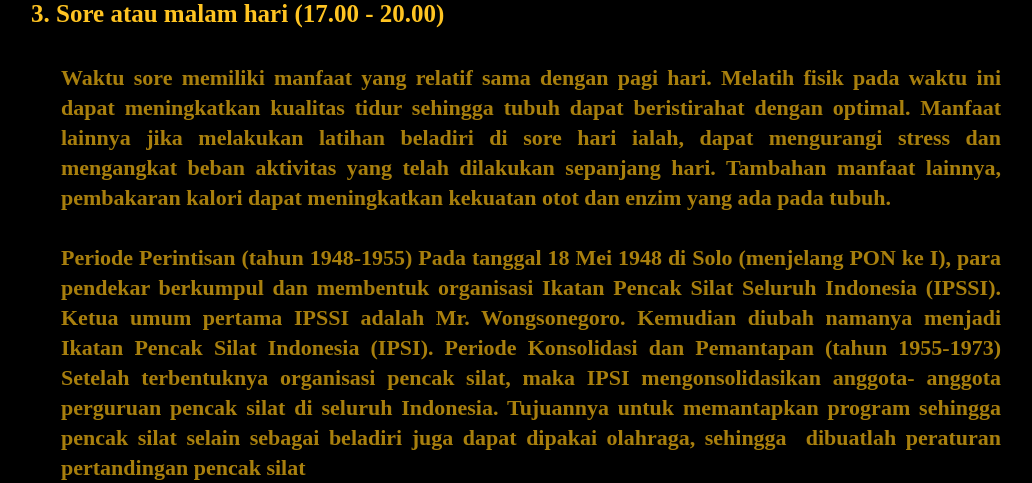
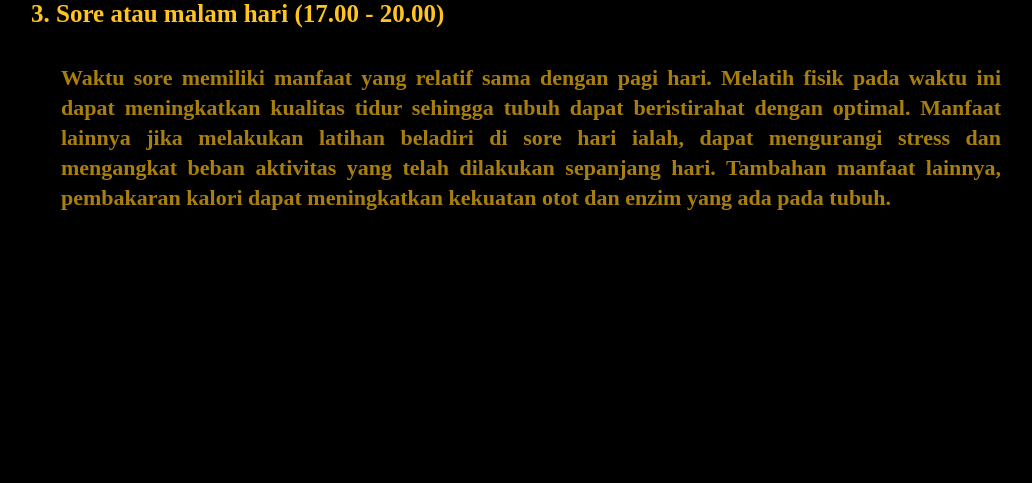
Before and after one commit to Fandii21/Pencaks, a Flask app: page /waktu_sehat in a window 1280 px wide. Shown: the part 1405-1888 px from the top of the page, without its empty margins (109-1141 px from the left). After the commit the page ends 1615 px from the top, so only its background shows below. Run offline with Flask 2, Linux system fonts and the light colour scheme; parts of the project's set-up code (start-up, migrations or seed data) failed here and were passed over.

Commit message:
update waktu sehat

```diff
--- a/templates/waktu_sehat.html
+++ b/templates/waktu_sehat.html
@@ -121,18 +121,7 @@
         enzim yang ada pada tubuh.
       </p>
 
-      <p class="paragraf">
-        Periode Perintisan (tahun 1948-1955) Pada tanggal 18 Mei 1948 di Solo
-        (menjelang PON ke I), para pendekar berkumpul dan membentuk organisasi
-        Ikatan Pencak Silat Seluruh Indonesia (IPSSI). Ketua umum pertama IPSSI
-        adalah Mr. Wongsonegoro. Kemudian diubah namanya menjadi Ikatan Pencak
-        Silat Indonesia (IPSI). Periode Konsolidasi dan Pemantapan (tahun
-        1955-1973) Setelah terbentuknya organisasi pencak silat, maka IPSI
-        mengonsolidasikan anggota- anggota perguruan pencak silat di seluruh
-        Indonesia. Tujuannya untuk memantapkan program sehingga pencak silat
-        selain sebagai beladiri juga dapat dipakai olahraga, sehingga  dibuatlah
-        peraturan pertandingan pencak silat
-      </p>
+
     </div>
   </body>
   <footer>&copy; Copyright & Stuff 2023. By AiThernals</footer>
```
